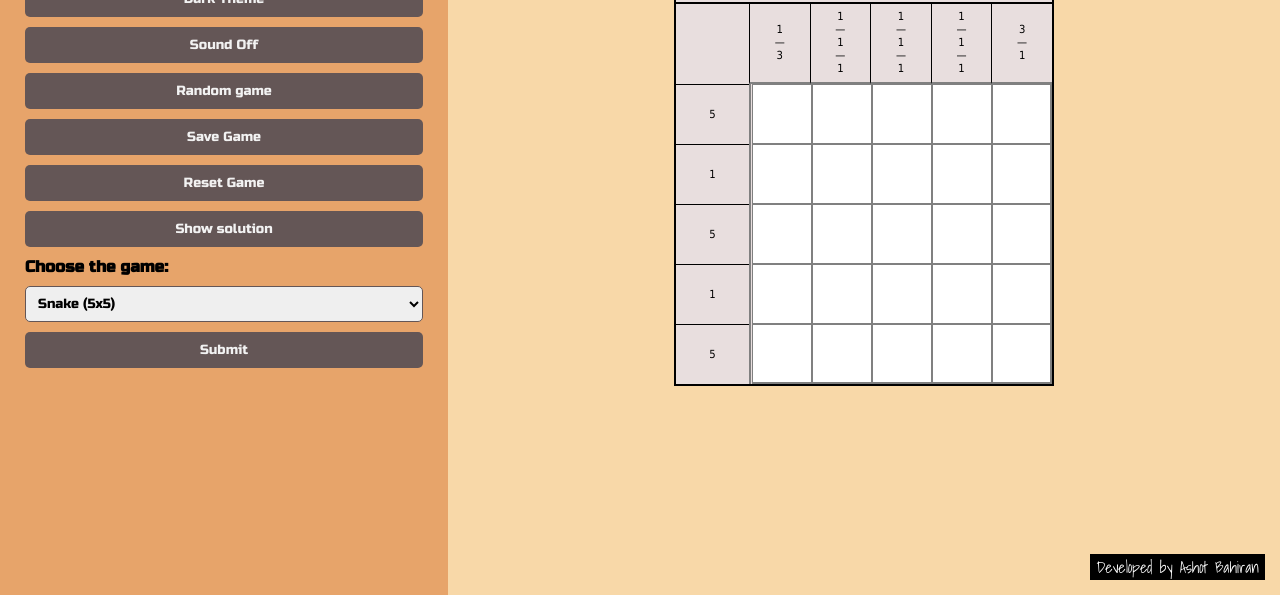
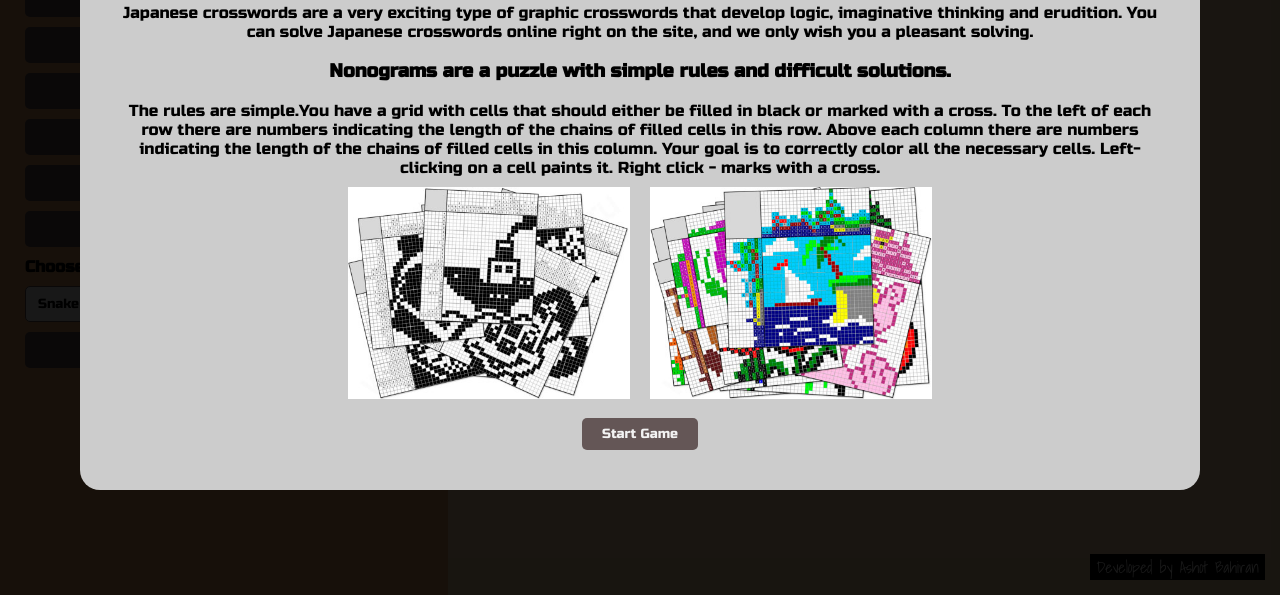
Before and after one commit to aoneban/nonograms, a website built with webpack: page nonograms/src/index.html in a window 1280 px wide. Shown: the part 205-800 px from the top of the page. Built offline with nearby package versions, Linux system fonts and the light colour scheme; a web font is replaced by a local one.

Commit message:
feat: add greeting modal window

```diff
--- a/nonograms/src/index.js
+++ b/nonograms/src/index.js
@@ -1,22 +1,34 @@
 import './index.scss';
 import { matrices } from './modules/data';
 import GenerateGame from './modules/generateGame';
-import { createAudioPlayer } from './modules/helpers';
+import { createAudioPlayer, showModalWindowStart } from './modules/helpers';
 import {
   resetGameFunction,
   showGameSolution,
   saveGameFunction,
-  choseNewGame,
   removeElements,
   switchSoundInTheGame
 } from './modules/generateGame';
 
 export let nameGame;
 
-createAudioPlayer();
+window.addEventListener('load', () => {
+  const key = localStorage.getItem('key');
+  if (key) {
+    startGame()
+  } else {
+    const start = startGame();
+    showModalWindowStart(start);
+  }
+});
 
-const firstGame = new GenerateGame(matrices['Snake (5x5)']);
-firstGame.createGame(matrices['Snake (5x5)']);
+function startGame() {
+  const firstGameData = Object.keys(matrices);
+  const firstGame = new GenerateGame(matrices[firstGameData[0]]);
+  firstGame.createGame(matrices[firstGameData[0]]);
+  createAudioPlayer();
+  createInput();
+}
 
 function createInput() {
   const wrapper = document.createElement('div');
@@ -141,8 +153,6 @@ function createInput() {
   document.body.prepend(wrapper);
 }
 
-createInput();
-
 function handlerForInput() {
   const selectValue = document.getElementById('myInput');
   selectValue.addEventListener('click', function () {
@@ -153,8 +163,6 @@ function handlerForInput() {
 }
 
 handlerForInput();
-
-choseNewGame();
 
 function selectNewGame() {
   const chooseValue = document.getElementById('myInput');
@@ -189,6 +197,7 @@ function changeColorTheme() {
     document.getElementById('root').classList.add('change-color');
     document.getElementById('myDropdown').classList.add('change-color');
     document.querySelector('.input-wrapper').classList.add('input-dark');
+    document.querySelector('.title-game').classList.add('input-dark');
     const btn = document.querySelectorAll('.btn')
     btn.forEach(el => el.classList.add('new-btn'))
     const thElements = document.getElementsByTagName('th');
@@ -202,6 +211,7 @@ function changeColorTheme() {
     document.querySelector('.btn').classList.remove('new-btn');
     document.getElementById('myDropdown').classList.remove('change-color');
     document.querySelector('.input-wrapper').classList.remove('input-dark');
+    document.querySelector('.title-game').classList.remove('input-dark');
     const btn = document.querySelectorAll('.btn')
     btn.forEach(el => el.classList.remove('new-btn'))
     const thElements = document.getElementsByTagName('th');
--- a/nonograms/src/modules/data.js
+++ b/nonograms/src/modules/data.js
@@ -180,3 +180,16 @@ export const matrices = {
     [0, 0, 0, 0, 0, 0, 1, 1, 1, 0, 0, 0, 0, 0, 0],
   ],
 };
+
+export const dataText = `<h1>Welcome to the Nonograms website!</h1><br>
+ Japanese crosswords are a very exciting type of graphic crosswords that develop
+logic, imaginative thinking and erudition. You can solve Japanese
+crosswords online right on the site, and we only wish you a pleasant solving.<br><br>
+<h3>Nonograms are a puzzle with simple rules and difficult solutions.</h3><br>
+The rules are simple.You have a grid with cells that should either be
+ filled in black or marked with a cross. To the left of each row there
+ are numbers indicating the length of the chains of filled cells in this
+ row. Above each column there are numbers indicating the length of the
+ chains of filled cells in this column. Your goal is to correctly color
+ all the necessary cells. Left-clicking on a cell paints it. Right click
+  - marks with a cross.`
--- a/nonograms/src/modules/generateGame.js
+++ b/nonograms/src/modules/generateGame.js
@@ -2,7 +2,7 @@ import { nameGameForModal } from '../index';
 import { nameGame } from '../index';
 import { matrices } from './data';
 import { winInGame, leftClick, rightClick } from '../assets/audio/sounds';
-import { correctStyle, playAudio, showModalWindow } from './helpers';
+import { correctStyle, playAudio, showModalWindowFinish } from './helpers';
 
 let intervalRunning = false;
 let handlerInterval;
@@ -283,7 +283,7 @@ function handlerClicks() {
     let nameGameToAlert = nameGameForModal(nameGame);
     const sec = (seconds - 1).toString().padStart(2, '0');
     const min = minutes.toString().padStart(2, '0');
-    showModalWindow(nameGameToAlert, min, sec);
+    showModalWindowFinish(nameGameToAlert, min, sec);
     localStorage.setItem(nameGameToAlert, `${min}:${sec}`);
     writeResultToTable(nameGameToAlert, counterResults);
     document.removeEventListener('click', generateTimer);
@@ -376,16 +376,6 @@ export function resetGameFunction() {
   const sec = seconds.toString().padStart(2, '0');
   const min = minutes.toString().padStart(2, '0');
   timer.innerHTML = `${min}:${sec}`;
-}
-
-export function choseNewGame() {
-  const drop = document.getElementById('myDropdown');
-  drop.addEventListener('click', (event) => {
-    removeElements();
-    const game = event.target.innerText;
-    const newGame = new GenerateGame(matrices[game]);
-    newGame.createGame(matrices[game]);
-  });
 }
 
 export function removeElements() {
--- a/nonograms/src/modules/helpers.js
+++ b/nonograms/src/modules/helpers.js
@@ -1,3 +1,7 @@
+import { dataText } from "./data";
+import ImgOne from '../assets/images/nonogram_black.jpg';
+import ImgTwo from '../assets/images/nonogram_color.jpg';
+
 export function createAudioPlayer() {
   const audioContainer = document.createElement('div');
   audioContainer.setAttribute('id', 'audio-container');
@@ -27,7 +31,7 @@ export function playAudio(audioSource) {
   }
 }
 
-export function showModalWindow(nameGame, minutes, seconds) {
+export function showModalWindowFinish(nameGame, minutes, seconds) {
 
     const modal = document.createElement('div');
     modal.setAttribute('id', 'myModal');
@@ -61,6 +65,46 @@ export function showModalWindow(nameGame, minutes, seconds) {
 
 }
 
+export function showModalWindowStart(startGame) {
+
+  const modal = document.createElement('div');
+  modal.setAttribute('id', 'myModal');
+  modal.classList.add('modal2');
+
+  const content = document.createElement('div');
+  content.classList.add('modal-content2');
+
+  const greeting = document.createElement('p');
+  greeting.classList.add('last-game');
+  greeting.innerHTML = dataText;
+
+  const imageWrapper = document.createElement('div');
+  imageWrapper.classList.add('image-wrap')
+
+  const imageOne = new Image();
+  imageOne.classList.add('image-game');
+  imageOne.src = ImgOne;
+
+  const imageTwo = new Image();
+  imageTwo.classList.add('image-game');
+  imageTwo.src = ImgTwo;
+
+  const button = document.createElement('button');
+  button.classList.add('btn', 'btn-modal');
+  button.textContent = 'Start Game';
+  button.addEventListener('click', () => {
+    localStorage.setItem('key', 1);
+    modal.remove();
+    startGame;
+  } )
+
+  imageWrapper.append(imageOne, imageTwo)
+  content.append(greeting, imageWrapper, button);
+  modal.append(content);
+  document.body.append(modal);
+
+}
+
 export function correctStyle() {
   const items = document.querySelectorAll('.base-elem');
   if (items.length <= 25) {
--- a/nonograms/src/styles/main.scss
+++ b/nonograms/src/styles/main.scss
@@ -21,6 +21,7 @@ body {
   text-align: center;
   z-index: 0;
   padding: 15px 0;
+  background: rgb(228 153 88);
 }
 
 .developer {
@@ -85,7 +86,7 @@ th {
   background-color: $bgbuttons;
   font-family: "Russo One", sans-serif;
   color: #f2f2f2;
-  cursor: pointer;
+  cursor: pointer!important;
   &:hover {
     background-color: $btnhover;
     color: #f2f2f2;
@@ -171,7 +172,7 @@ th {
   text-align: center;
   border-right: 2px solid grey;
   &__value {
-    width: 4.6rem;
+    width: 4.7rem;
     height: 60px;
     display: flex;
     align-items: center;
@@ -221,7 +222,7 @@ th {
     align-items: center;
     justify-content: center;
     flex-direction: column;
-    padding: 0 7.92%;
+    padding: 0 7.88%;
     font-size: 0.7rem;
   }
 }
@@ -279,7 +280,7 @@ th {
   content: '';
   position: absolute;
   width: 2px;
-  left: 44%;
+  left: 46%;
   height: 100%;
   background-color: black;
 }
--- a/nonograms/src/styles/modal.scss
+++ b/nonograms/src/styles/modal.scss
@@ -1,4 +1,18 @@
   .modal {
+    display: block;
+    position: fixed;
+    z-index: 1;
+    padding-top: 100px;
+    left: 0;
+    top: 0;
+    width: 100%;
+    height: 100%;
+    overflow: auto;
+    background-color: rgb(0,0,0);
+    background-color: rgba(0,0,0,0.9);
+  }
+
+  .modal2 {
     display: block;
     position: fixed;
     z-index: 1;
@@ -32,6 +46,29 @@
     }
   }
 
+  .modal-content2 {
+    text-align: center;
+    margin: auto;
+    display: flex;
+    flex-direction: column;
+    align-items: center;
+    padding: 40px;
+    width: 90%;
+    border-radius: 20px;
+    max-width: 70em;
+    background-color: #ccc;
+    p {
+        padding: 10px 0;
+        font-size: 1rem;
+    }
+  }
+
+  .image-game {
+    width: 30%;
+    margin: 0 10px;
+    height: auto;
+  }
+
 
   .modal-content, #caption {
     -webkit-animation-name: zoom;
--- a/nonograms/webpack.config.js
+++ b/nonograms/webpack.config.js
@@ -7,6 +7,7 @@ module.exports = {
   output: {
     path: path.resolve(__dirname, 'dist'),
     filename: 'bundle.js',
+    //publicPath: 'dist/'
   },
   mode: 'development',
   module: {
@@ -15,6 +16,18 @@ module.exports = {
         test: /\.html$/i,
         loader: 'html-loader',
         options: { minimize: false },
+      },
+      {
+        test: /\.(png|jpg|jpeg|gif|svg)$/i,
+        use: [
+          {
+            loader: 'file-loader',
+            options: {
+              limit: 8192, // Если изображение меньше 8KB, оно будет закодировано в base64
+             name: 'images/[name].[hash].[ext]', // Схема именования файлов
+            },
+          },
+        ],
       },
       /*{
         test: /\.js$/,
@@ -57,4 +70,7 @@ module.exports = {
     port: 3000,
     hot: true
   },
+  resolve: {
+    extensions: ['.js'],
+  },
 };
```
Also changed, not shown: nonograms/src/assets/images/nonogram_black.jpg (added), nonograms/src/assets/images/nonogram_color.jpg (added).
